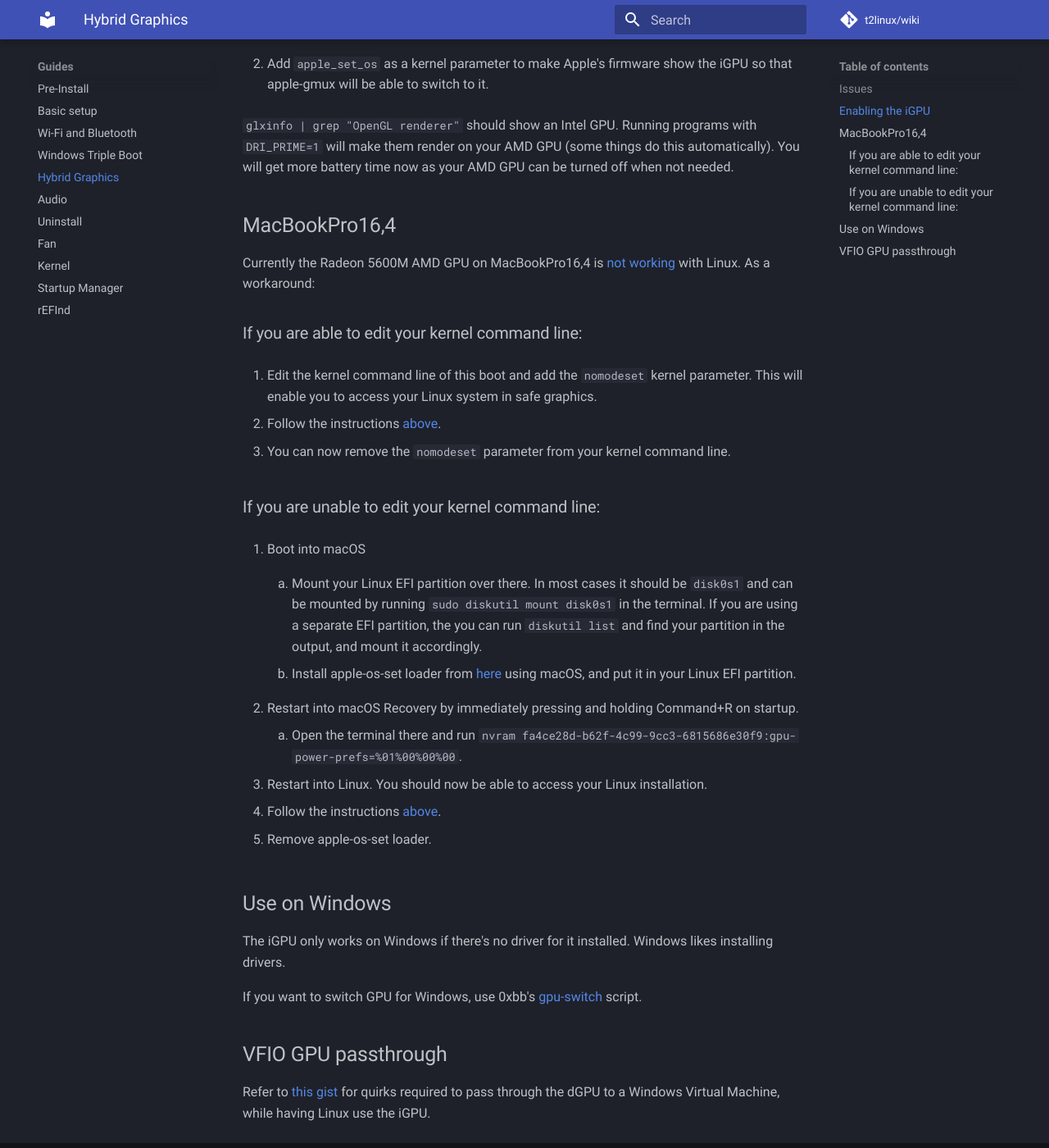
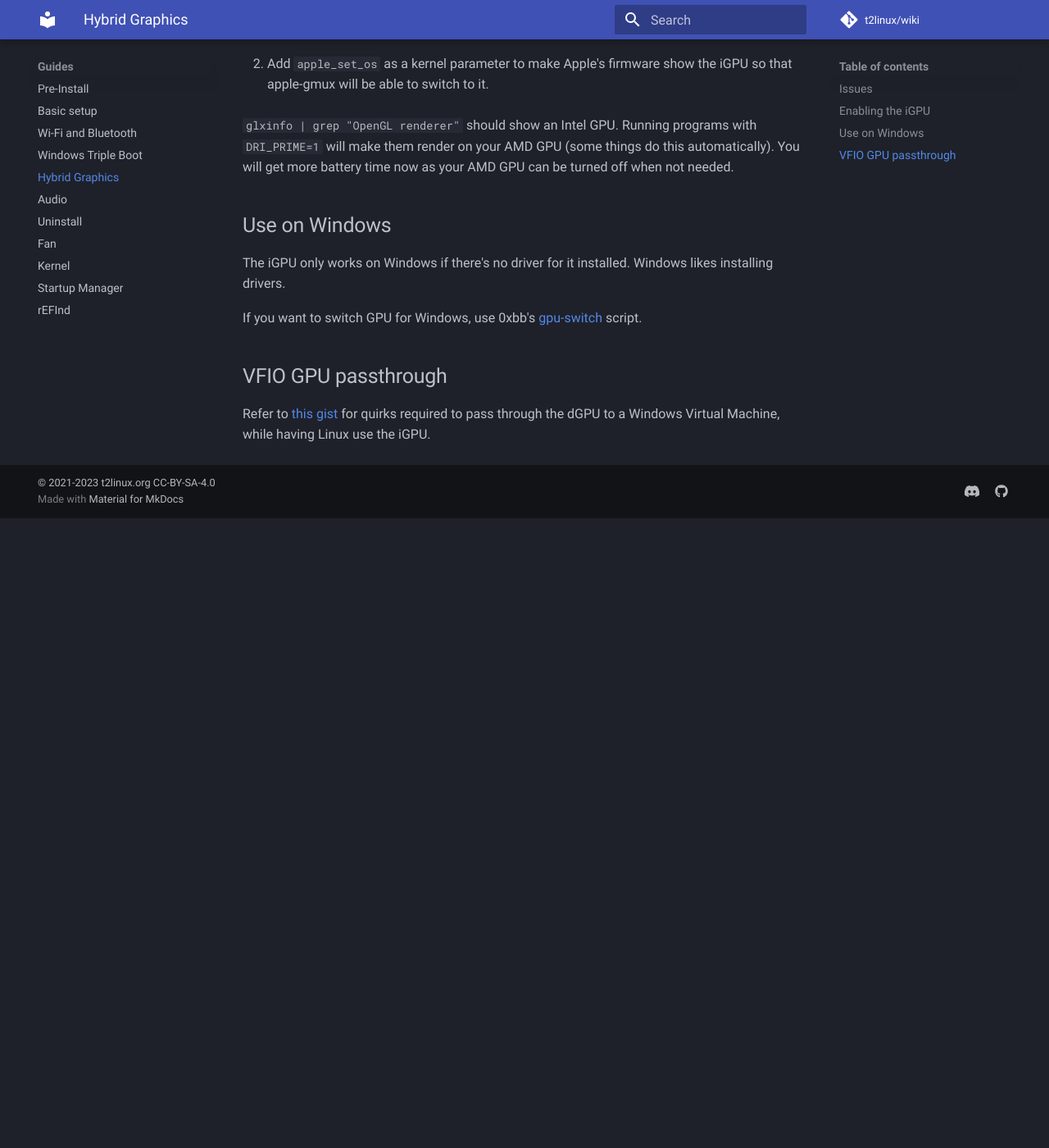
Before and after one commit to t2linux/wiki, an MkDocs documentation site: the page built from docs/guides/hybrid-graphics.md, in a window 1280 px wide and 1400 px high, scrolled down 1351 px. Shown: the whole window at 82% size. Built offline with MkDocs 1.6.1 and Material for MkDocs 9.7.7, drawn with Linux system fonts in a browser that asks for light colours; comment, search, counter and statistics services are not loaded; after the commit the page ends 1983 px from its top, so only the background shows below that.

Commit message:
iGPU: Remove MBP 16,4 Instructions (#490)
A patch to support the GPU is now available.

```diff
--- a/docs/guides/hybrid-graphics.md
+++ b/docs/guides/hybrid-graphics.md
@@ -45,36 +45,6 @@ If you experience system freezes, then the laptop's fans becoming loud, before t
 
 `glxinfo | grep "OpenGL renderer"` should show an Intel GPU. Running programs with `DRI_PRIME=1` will make them render on your AMD GPU (some things do this automatically). You will get more battery time now as your AMD GPU can be turned off when not needed.
 
-## MacBookPro16,4
-
-Currently the Radeon 5600M AMD GPU on MacBookPro16,4 is [not working](https://lore.kernel.org/all/3AFB9142-2BD0-46F9-AEA9-C9C5D13E68E6@live.com/) with Linux. As a workaround:
-
-### If you are able to edit your kernel command line:
-
-1. Edit the kernel command line of this boot and add the `nomodeset` kernel parameter. This will enable you to access your Linux system in safe graphics.
-
-2. Follow the instructions [above](#enabling-the-igpu).
-
-3. You can now remove the `nomodeset` parameter from your kernel command line.
-
-### If you are unable to edit your kernel command line:
-
-1. Boot into macOS
-
-    1. Mount your Linux EFI partition over there. In most cases it should be `disk0s1` and can be mounted by running `sudo diskutil mount disk0s1` in the terminal. If you are using a separate EFI partition, the you can run `diskutil list` and find your partition in the output, and mount it accordingly.
-
-    2. Install apple-os-set loader from [here](https://github.com/Redecorating/apple_set_os-loader) using macOS, and put it in your Linux EFI partition.
-
-2. Restart into macOS Recovery by immediately pressing and holding Command+R on startup.
-
-    1. Open the terminal there and run `nvram fa4ce28d-b62f-4c99-9cc3-6815686e30f9:gpu-power-prefs=%01%00%00%00`.
-
-3. Restart into Linux. You should now be able to access your Linux installation.
-
-4. Follow the instructions [above](#enabling-the-igpu).
-
-5. Remove apple-os-set loader.
-
 ## Use on Windows
 
 The iGPU only works on Windows if there's no driver for it installed. Windows likes installing drivers.
```
